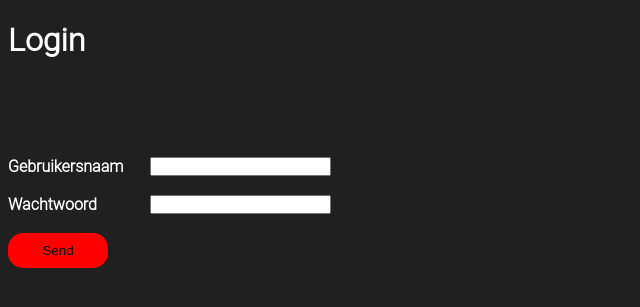
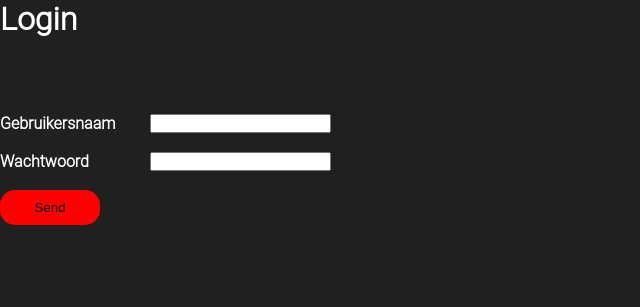
Before and after one commit to Niels1325/PHP, a PHP site: page /H07/login.php in a window 1280 px wide. Shown: the top 307 px of the page, without its empty margins (0-640 px from the left). Run offline with PHP 8.4, Linux system fonts and the light colour scheme.

Commit message:
Hoofdstuk 7 af

```diff
--- a/H07/login.php
+++ b/H07/login.php
@@ -54,7 +54,7 @@ catch(PDOException $error) {
         @import url('https://fonts.googleapis.com/css2?family=Roboto:ital,wght@0,100;0,300;0,400;0,500;0,700;0,900;1,100;1,300;1,400;1,500;1,700;1,900&display=swap');
         * {
             box-sizing: border-box;
-            margin: 2;
+            margin: 0;
             padding: 0;
         }
 
@@ -103,7 +103,7 @@ if (isset($message)) {
     <br> <br>
     Wachtwoord <input class="input" type="password" id="password" name="password" value="" required>
     <br> <br>
-    <input type="submit" class="btn knop" name="knop" value="Send">
+    <input type="submit" class="knop btn" name="knop" value="Send">
 </form>
 </body>
 </html>
```
